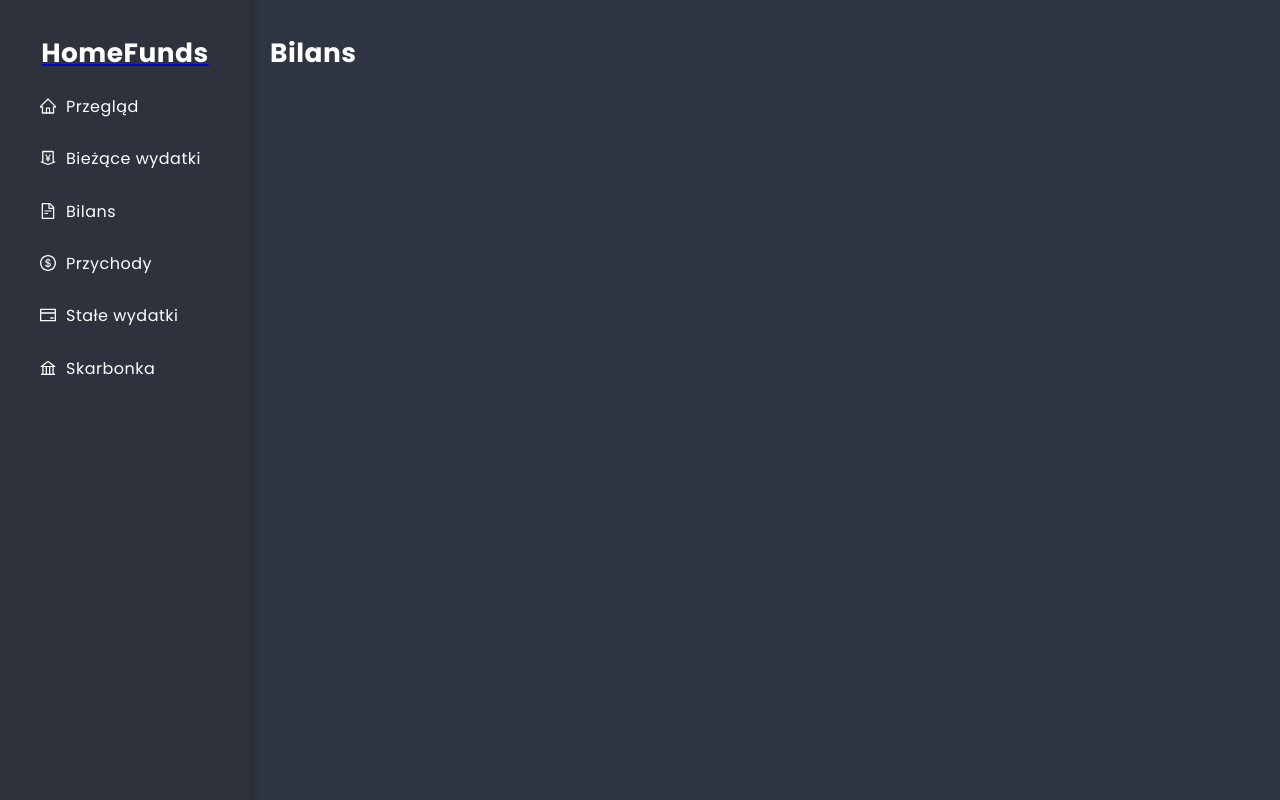
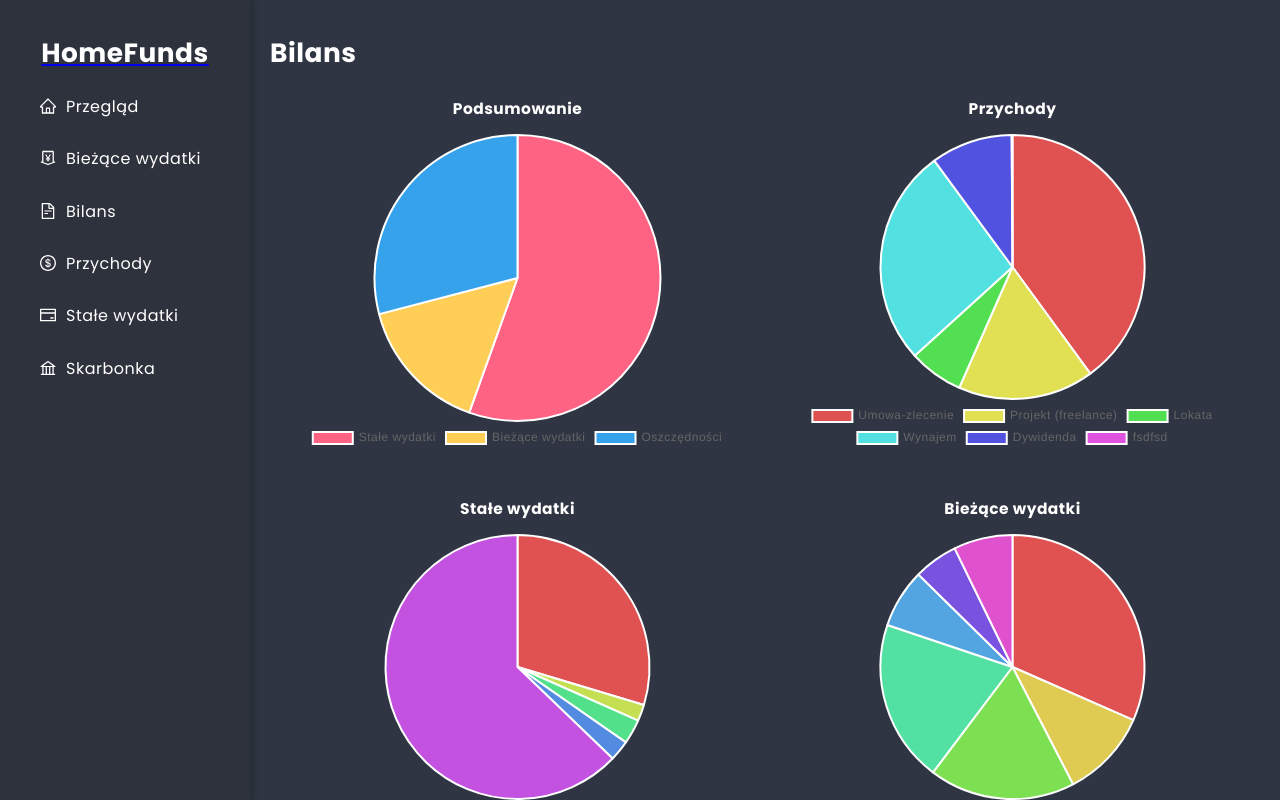
Before and after one commit to Kris87M/home-funds, a React (Create React App) app: page /balance-sheet in a window 1280 px wide. Built offline with nearby package versions, Linux system fonts and the light colour scheme; data requests are answered from the project's data file.

Commit message:
Add charts with data

```diff
--- a/src/pages/BalanceSheet/BalanceSheet.js
+++ b/src/pages/BalanceSheet/BalanceSheet.js
@@ -1,11 +1,132 @@
-import React from 'react'
+import { Pie } from 'react-chartjs-2';
+import { Chart as ChartJS, ArcElement, Tooltip, Legend } from 'chart.js';
+import { useSelector } from 'react-redux';
+
+ChartJS.register(ArcElement, Tooltip, Legend);
 
 const BalanceSheet = () => {
+  const incomes = useSelector(state => state.income.items);
+  const transactions = useSelector(state => state.transactions.items);
+  const recurringBills = useSelector(state => state.recurringBills.items);
+
+  const totalIncome = incomes.reduce((sum, item) => sum + item.amount, 0);
+  const totalTransactions = transactions.reduce((sum, item) => sum + item.amount, 0);
+  const totalRecurringBills = recurringBills.reduce((sum, item) => sum + item.amount, 0);
+
+  const totalSpendings = totalTransactions + totalRecurringBills;
+  const totalSavings = totalIncome - totalSpendings;
+
+  const generateColors = (count) => {
+    const colors = [];
+
+    for (let i = 0; i < count; i++) {
+      const hue = Math.floor((360 / count) * i);
+      colors.push(`hsl(${hue}, 70%, 60%)`);
+    }
+    return colors;
+  };
+
+  const getSummaryByCategory = (data) => {
+    return data.reduce((acc, data) => {
+      if (!acc[data.category]) {
+        acc[data.category] = 0;
+      }
+      acc[data.category] += data.amount;
+      return acc;
+    }, {});
+  };
+
+  const billsSummary = getSummaryByCategory(recurringBills);
+  const billsLabels = Object.keys(billsSummary);
+  const billsValues = Object.values(billsSummary);
+  const billsColors = generateColors(billsLabels.length);
+
+  const transactionsSummary = getSummaryByCategory(transactions);
+  const transactionsLabels = Object.keys(transactionsSummary);
+  const transactionsValues = Object.values(transactionsSummary);
+  const transactionsColors = generateColors(transactionsLabels.length);
+
+  const charts = [
+    {
+      title: 'Podsumowanie',
+      data: {
+        labels: ['Stałe wydatki', 'Bieżące wydatki', 'Oszczędności'],
+        datasets: [{
+          data: [totalRecurringBills, totalTransactions, totalSavings],
+          backgroundColor: ['#FF6384', '#FFCE56', '#36A2EB'],
+        }]
+      }
+    },
+    {
+      title: 'Przychody',
+      data: {
+        labels: incomes.map(income => income.source),
+        datasets: [{
+          data: incomes.map(income => income.amount),
+          backgroundColor: generateColors(incomes.length),
+        }]
+      }
+    },
+    {
+      title: 'Stałe wydatki',
+      data: {
+        labels: billsLabels,
+        datasets: [{
+          data: billsValues,
+          backgroundColor: billsColors,
+        }],
+      }
+    },
+    {
+      title: 'Bieżące wydatki',
+      data: {
+        labels: transactionsLabels,
+        datasets: [{
+          data: transactionsValues,
+          backgroundColor: transactionsColors,
+        }],
+      }
+    },
+  ]
+
+  const options = {
+    plugins: {
+      legend: {
+        position: 'bottom',
+      },
+    },
+    maintainAspectRatio: false,
+  };
+
   return (
     <div>
-      <h1>Bilans</h1>
+      <h1 style={{ marginBottom: '2rem' }}>Bilans</h1>
+      <div
+        style={{
+          display: 'flex',
+          flexWrap: 'wrap',
+          gap: '2rem',
+          justifyContent: 'center',
+        }}
+      >
+        {charts.map((chart, index) => (
+          <div
+            key={index}
+            style={{
+              flex: '0 1 calc(50% - 2rem)',
+              minWidth: 300,
+              height: 320,
+              textAlign: 'center',
+              marginBottom: '3rem',
+            }}
+          >
+            <h3 style={{ marginBottom: '1rem' }}>{chart.title}</h3>
+            <Pie data={chart.data} options={options} />
+          </div>
+        ))}
+      </div>
     </div>
-  )
+  );
 }
 
-export default BalanceSheet
+export default BalanceSheet;
```
